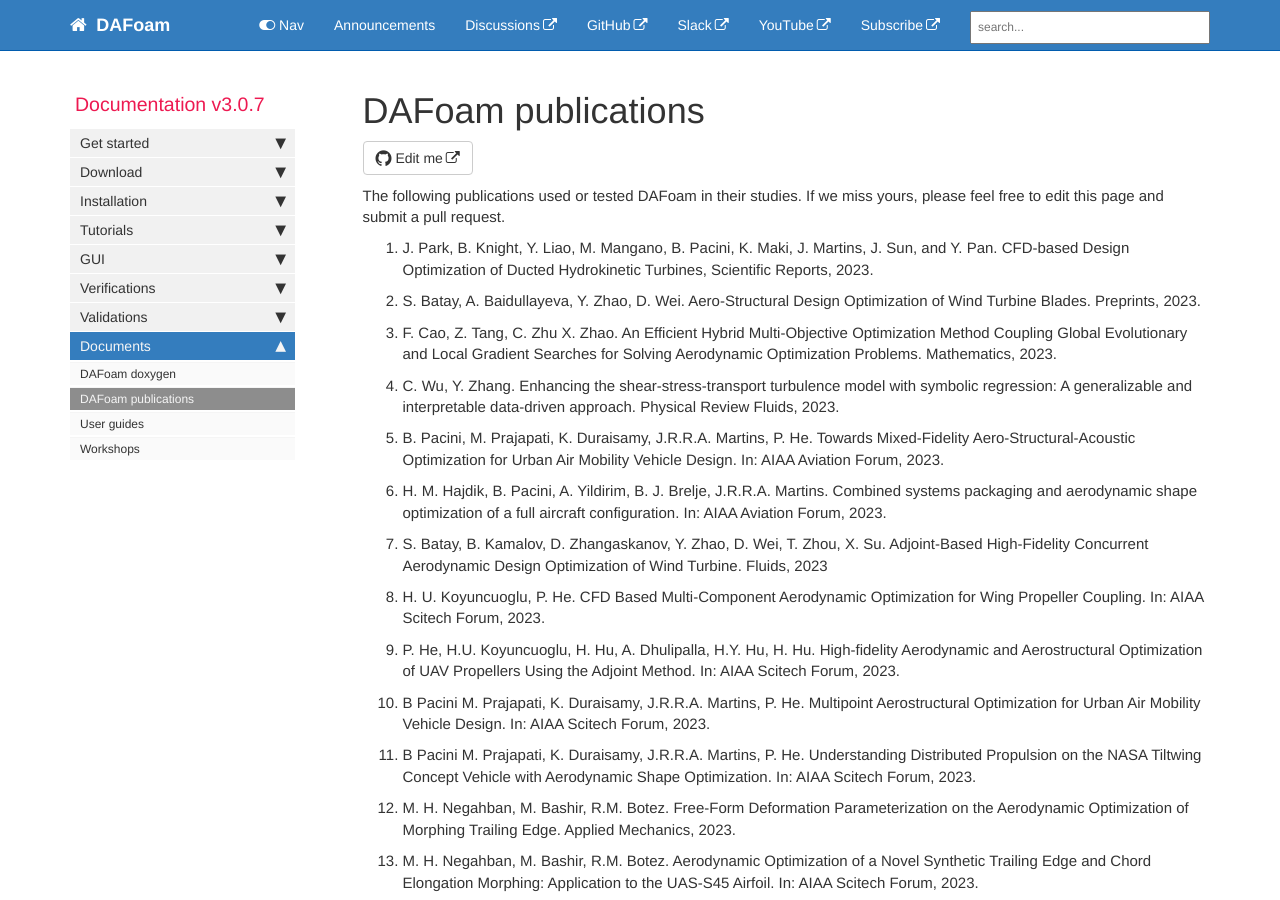
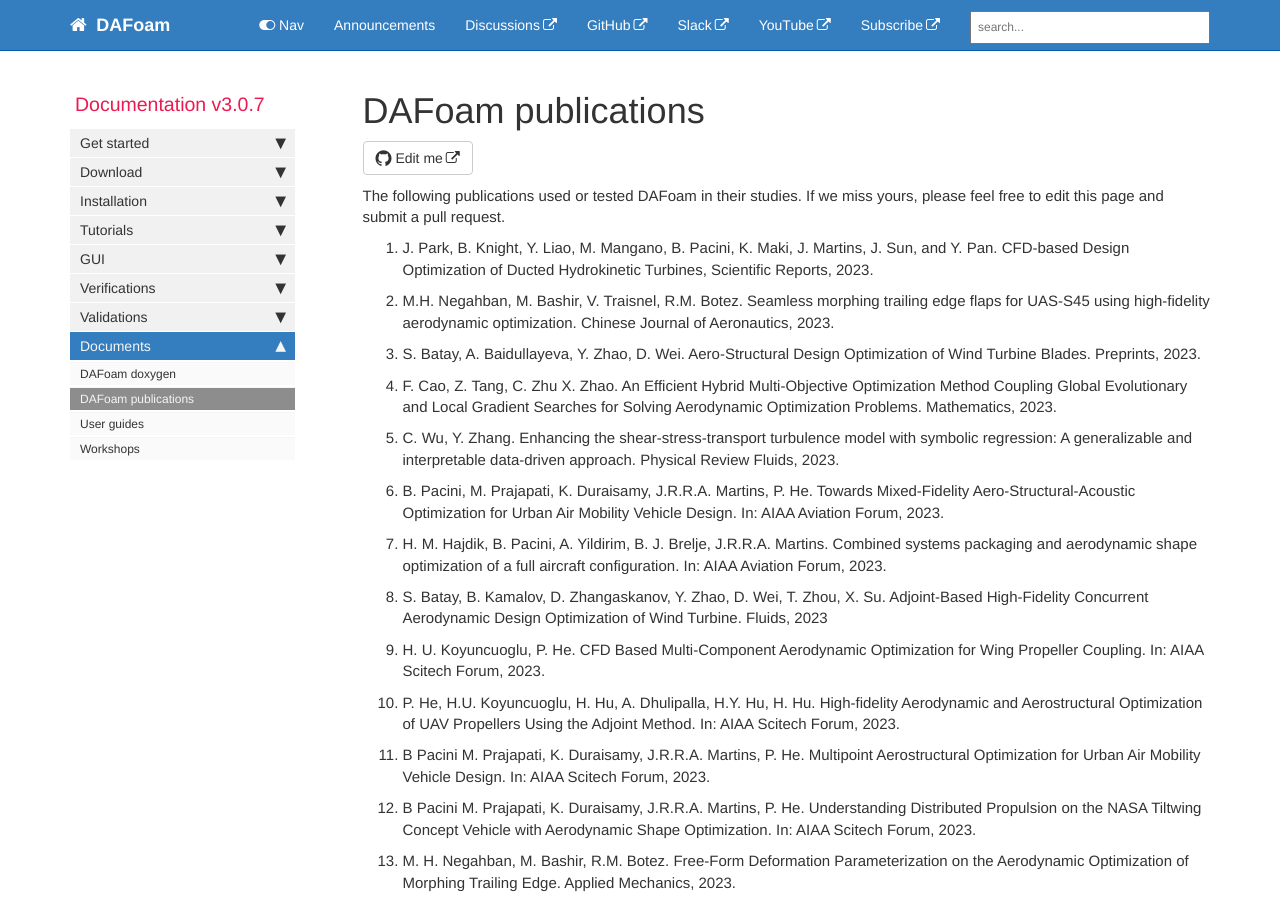
Before and after one commit to DAFoam/DAFoam.github.io, a Jekyll site: the page built from pages/mydoc/mydoc_docs_publications.md, in a window 1280 px wide and 900 px high. Built offline with Jekyll 4.4.1, drawn with Linux system fonts in a browser that asks for light colours; comment, search, counter and statistics services are not loaded.

Commit message:
content update

```diff
--- a/pages/mydoc/mydoc_docs_publications.md
+++ b/pages/mydoc/mydoc_docs_publications.md
@@ -12,6 +12,8 @@ folder: mydoc
 The following publications used or tested DAFoam in their studies. If we miss yours, please feel free to edit this page and submit a pull request.
 
 1. J. Park, B. Knight, Y. Liao, M. Mangano, B. Pacini, K. Maki, J. Martins, J. Sun, and Y. Pan. CFD-based Design Optimization of Ducted Hydrokinetic Turbines, Scientific Reports, 2023.
+
+1. M.H. Negahban, M. Bashir, V. Traisnel, R.M. Botez. Seamless morphing trailing edge flaps for UAS-S45 using high-fidelity aerodynamic optimization. Chinese Journal of Aeronautics, 2023.
 
 1. S. Batay, A. Baidullayeva, Y. Zhao, D. Wei. Aero-Structural Design Optimization of Wind Turbine Blades. Preprints, 2023.
 
```
